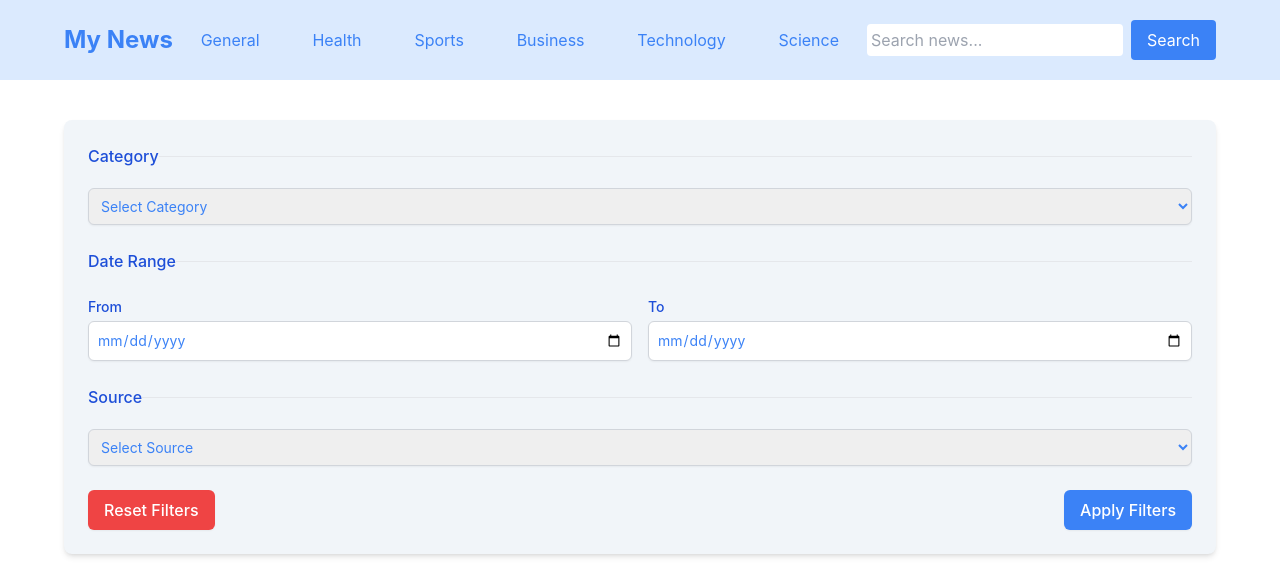
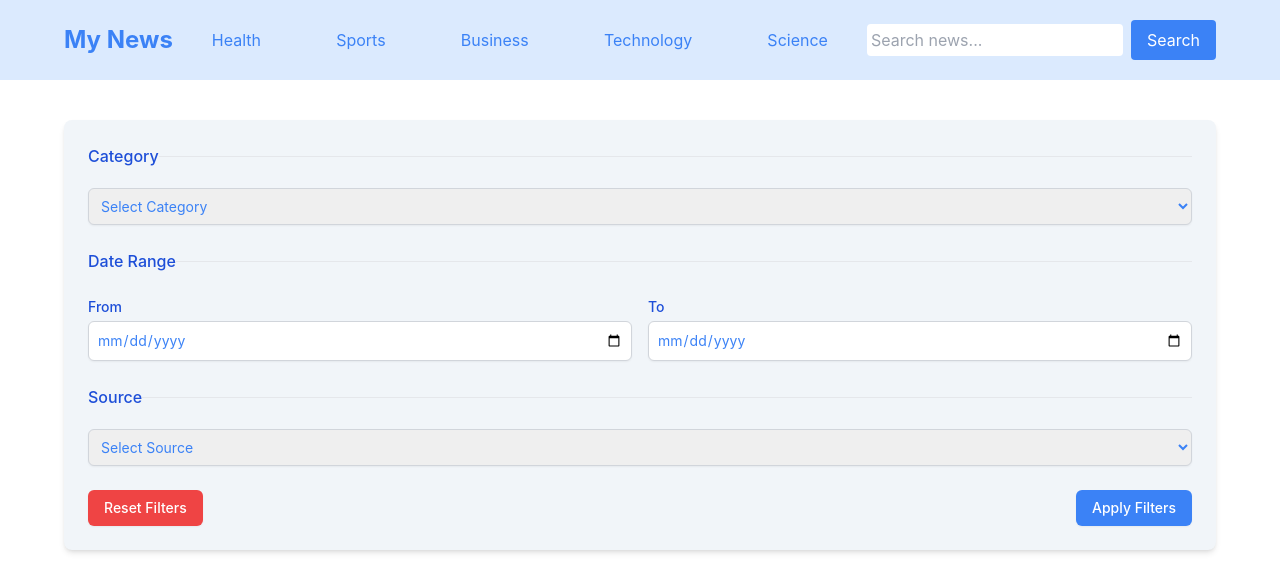
Before and after one commit to HiiTuongSing/my-news, a React (Create React App) app: page /search/1 in a window 1280 px wide. Shown: the top 580 px of the page. Built offline with nearby package versions, Linux system fonts and the light colour scheme.

Commit message:
Update: Finalizing Code

```diff
--- a/src/components/DisplaySearchResult/DisplaySearchResult.js
+++ b/src/components/DisplaySearchResult/DisplaySearchResult.js
@@ -149,17 +149,17 @@ export default function DisplaySearchResult() {
             </select>
           </fieldset>
 
-          <div className="flex justify-between">
+          <div className="flex justify-between gap-2">
             <button
               type="button"
               onClick={() => resetFilter()}
-              className="w-full sm:w-auto bg-red-500 hover:bg-red-700 text-white font-medium py-2 px-4 rounded-md shadow-sm transition duration-150 ease-in-out"
+              className="w-full sm:w-auto bg-red-500 hover:bg-red-700 text-white font-medium text-sm sm:text-md py-2 px-4 rounded-md shadow-sm transition duration-150 ease-in-out"
             >
               Reset Filters
             </button>
             <button
               type="submit"
-              className="w-full sm:w-auto bg-blue-500 hover:bg-blue-700 text-white font-medium py-2 px-4 rounded-md shadow-sm transition duration-150 ease-in-out"
+              className="w-full sm:w-auto bg-blue-500 hover:bg-blue-700 text-white font-medium text-sm sm:text-md py-2 px-4 rounded-md shadow-sm transition duration-150 ease-in-out"
             >
               Apply Filters
             </button>
@@ -174,7 +174,7 @@ export default function DisplaySearchResult() {
           {isLoading && <Loading />}
           {error && <ErrorMessage error={error} />}
         </legend>
-        <div className="grid grid-cols-4 gap-2">
+        <div className="grid grid-cols-2 sm:grid-cols-4 gap-2">
           {currentPage.length > 0 &&
             currentPage.map((article, index) => {
               return <NewsCard key={index} article={article} />;
--- a/src/components/Header/Header.js
+++ b/src/components/Header/Header.js
@@ -8,14 +8,7 @@ function Header() {
   const [keywords, setKeywords] = useState("");
   const menuRef = useRef(null);
   const toggleRef = useRef(null);
-  const categories = [
-    "General",
-    "Health",
-    "Sports",
-    "Business",
-    "Technology",
-    "Science",
-  ];
+  const categories = ["Health", "Sports", "Business", "Technology", "Science"];
 
   const navigate = useNavigate();
 
@@ -106,7 +99,7 @@ function Header() {
           <div
             ref={menuRef}
             role="menu"
-            className="absolute left-0 top-[100%] w-full p-4 bg-blue-100 border-t-2 border-blue-500"
+            className="absolute left-0 top-[100%] w-full p-4 bg-blue-100 border-t-2 border-blue-500 z-20"
           >
             <form onSubmit={(e) => handleSearch(e)} className="mb-4">
               <input
--- a/src/components/Headlines/Headlines.js
+++ b/src/components/Headlines/Headlines.js
@@ -15,10 +15,10 @@ function Headlines() {
   const { articles, isLoading, error } = useFetchNews(url);
 
   return (
-    <fieldset className="border-2 p-2 border-blue-500 h-[425px] relative">
+    <fieldset className="border-2 p-2 border-blue-500 min-h-[425px] relative">
       {isLoading && <Loading />}
       {error && <ErrorMessage error={error} />}
-      <legend className="text-3xl font-bold px-4 text-blue-500">
+      <legend className="text-xl sm:text-3xl font-bold px-4 text-blue-500">
         {category.id ? capitalizeFirstLetter(category.id) + " " : ""}Headlines
       </legend>
       <div className="grid grid-cols-1 sm:grid-cols-5 gap-2 p-4">
--- a/src/components/MoreNews/MoreNews.js
+++ b/src/components/MoreNews/MoreNews.js
@@ -28,7 +28,7 @@ function MoreNews() {
 
   return (
     <fieldset className="grid grid-cols-2 sm:grid-cols-4 gap-2 border-2 p-2 border-2 p-2 border-blue-500 w-full relative">
-      <legend className="flex w-full justify-between text-xl font-bold px-4 text-blue-500">
+      <legend className="flex w-full justify-between text-lg sm:text-xl font-bold px-4 text-blue-500">
         More about {capitalizeFirstLetter(category.id)}:
       </legend>
       {isLoading && <Loading />}
--- a/src/components/NewsCard/NewsCard.js
+++ b/src/components/NewsCard/NewsCard.js
@@ -9,6 +9,7 @@ function NewsCard({ article }) {
           src={article.urlToImage}
           alt="News Thumbnail"
           className="aspect-video"
+          loading="lazy"
         />
         <h3 className="limit-lines p-1 text-sm">{article.title}</h3>
       </div>
```
